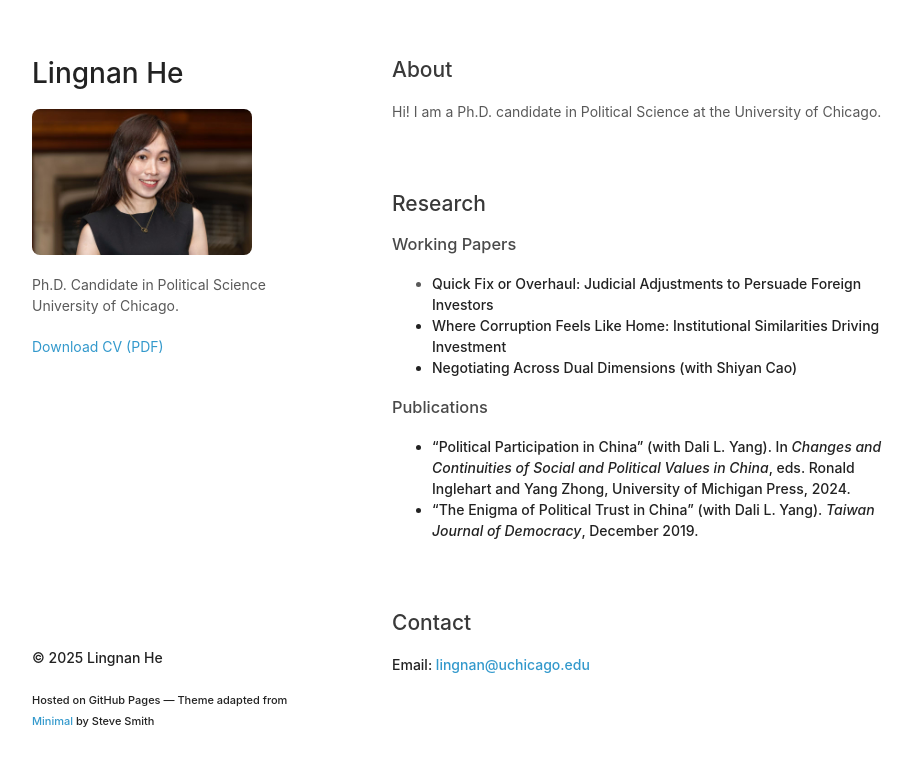
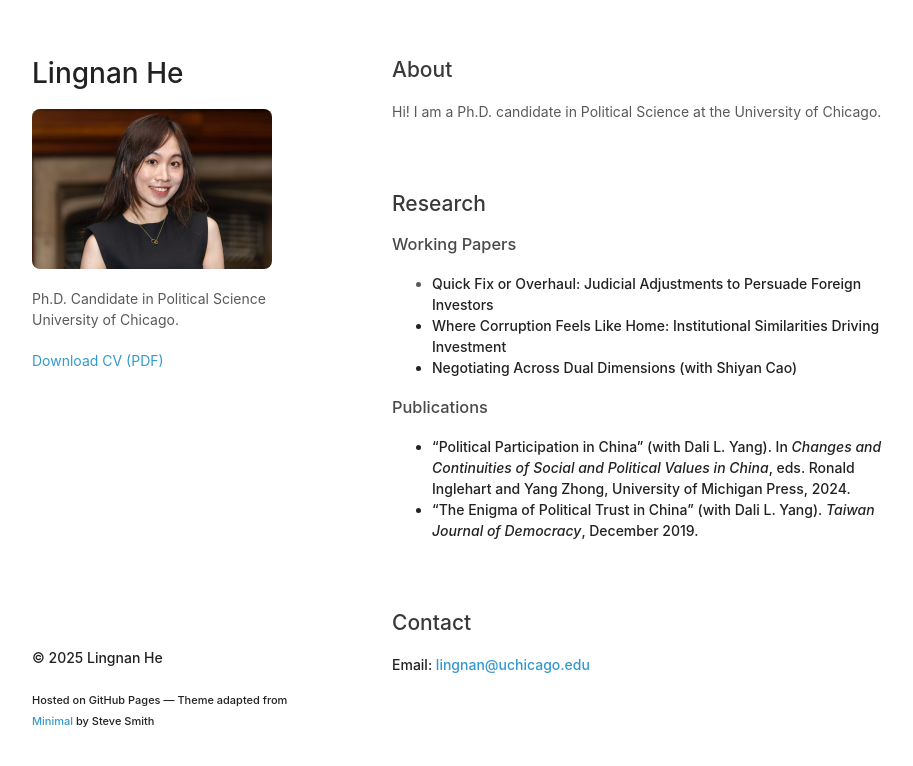
Before and after one commit to lingnanhe/lingnanhe.github.io, a plain HTML site: page index.html in a window 1280 px wide. Shown: the whole page, without its empty margins (178-1091 px from the left). Drawn offline with Linux system fonts and the light colour scheme; files whose address does not match are found by name.

Commit message:
Update index.html

```diff
--- a/index.html
+++ b/index.html
@@ -3,6 +3,8 @@
   <head>
     <meta charset="utf-8">
     <meta http-equiv="X-UA-Compatible" content="chrome=1">
+    <meta name="description" content="Lingnan He, Ph.D. candidate in Political Science at the University of Chicago. Research on authoritarian legal institutions, foreign investment, and judicial reform.">
+<meta name="keywords" content="Lingnan He, political science, authoritarianism, FDI, UChicago, judicial reform">
     <title>Lingnan He</title>
 
     <link rel="stylesheet" href="stylesheets/styles.css">
@@ -16,7 +18,7 @@
     <div class="wrapper">
       <header>
         <h1>Lingnan He</h1>
-        <img src="lingnan.jpg" alt="Lingnan He" style="width: 220px; border-radius: 8px; margin-bottom: 1em;" />
+        <img src="lingnan.jpg" alt="Lingnan He" style="width: 240px; border-radius: 8px; margin-bottom: 1em;" />
         <p> Ph.D. Candidate in Political Science<br>University of Chicago. </p>
         <p class="view"><a href="cv_lhe_0325.pdf">Download CV (PDF)</a></p>
       </header>
```
